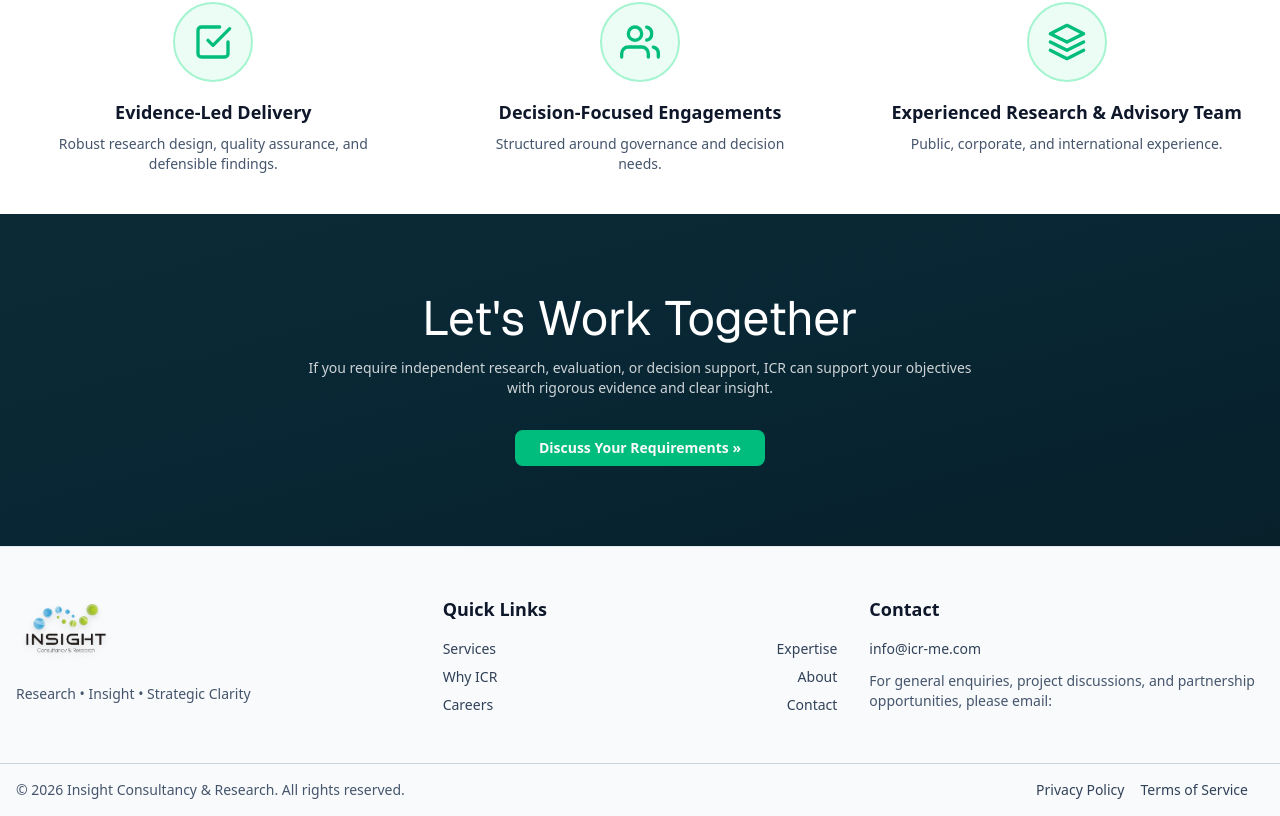
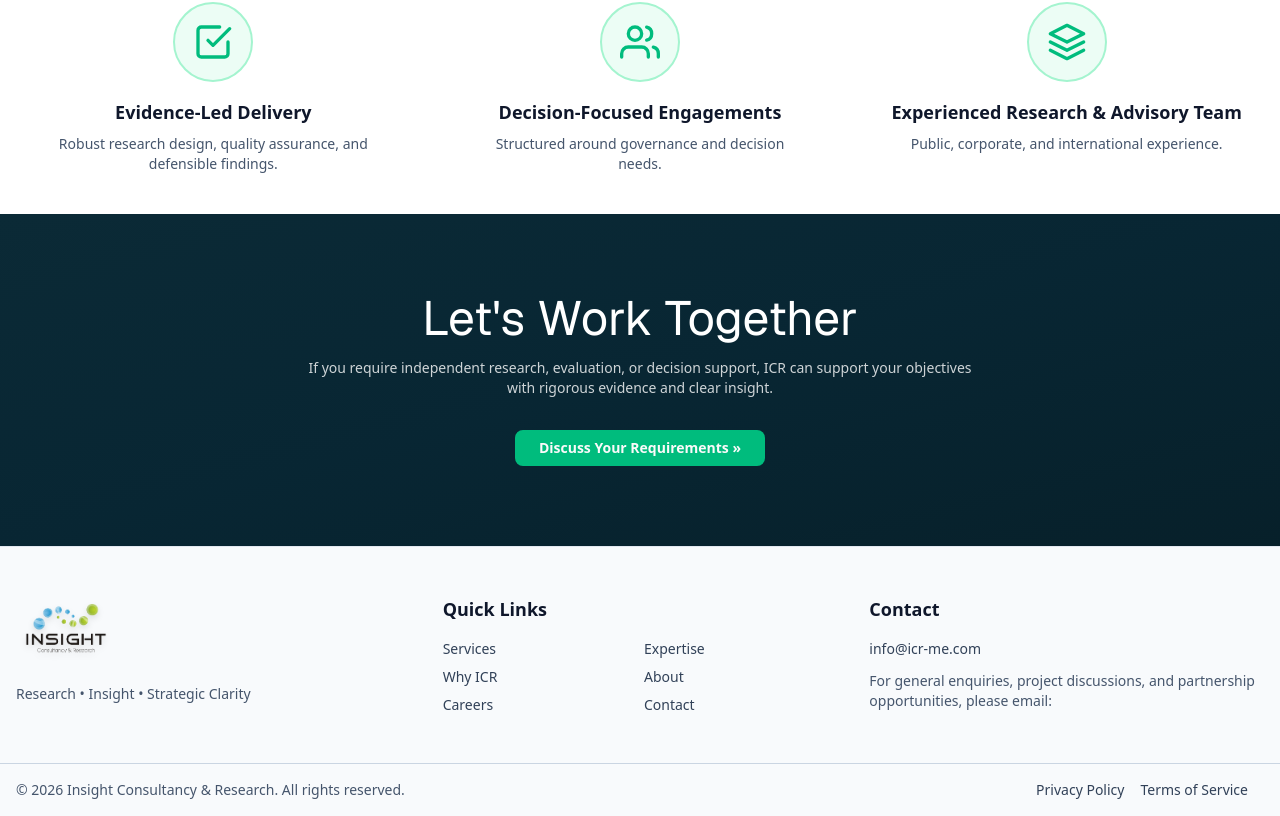
Before and after one commit to Kishowloy117/ICR, a Next.js app: page / in a window 1280 px wide. Shown: the part 2947-3763 px from the top of the page. Built offline with nearby package versions, Linux system fonts and the light colour scheme; no server answers.

Commit message:
text changes in service

```diff
--- a/app/components/footer.tsx
+++ b/app/components/footer.tsx
@@ -5,7 +5,7 @@ import Image from "next/image";
 import { useLanguage } from "../contexts/LanguageContext";
 
 export default function Footer() {
-  const { t } = useLanguage();
+  const { t, language } = useLanguage();
 
   return (
     <footer
@@ -51,7 +51,10 @@ export default function Footer() {
               <li>
                 <Link
                   href="/expertise"
-                  className="hover:text-emerald-600 transition-colors block text-right"
+                  // className="hover:text-emerald-600 transition-colors block text-right"
+                  className={`hover:text-emerald-600 transition-colors block ${
+                    language === "ar" ? "text-right" : "text-left"
+                  }`}
                 >
                   {t("nav.expertise")}
                 </Link>
@@ -67,7 +70,10 @@ export default function Footer() {
               <li>
                 <Link
                   href="/about"
-                  className="hover:text-emerald-600 transition-colors block text-right"
+                  // className="hover:text-emerald-600 transition-colors block text-right"
+                  className={`hover:text-emerald-600 transition-colors block ${
+                    language === "ar" ? "text-right" : "text-left"
+                  }`}
                 >
                   {t("nav.about")}
                 </Link>
@@ -83,7 +89,10 @@ export default function Footer() {
               <li>
                 <Link
                   href="/ContactUS"
-                  className="hover:text-emerald-600 transition-colors block text-right"
+                  // className="hover:text-emerald-600 transition-colors block text-right"
+                  className={`hover:text-emerald-600 transition-colors block ${
+                    language === "ar" ? "text-right" : "text-left"
+                  }`}
                 >
                   {t("nav.contact")}
                 </Link>
```
